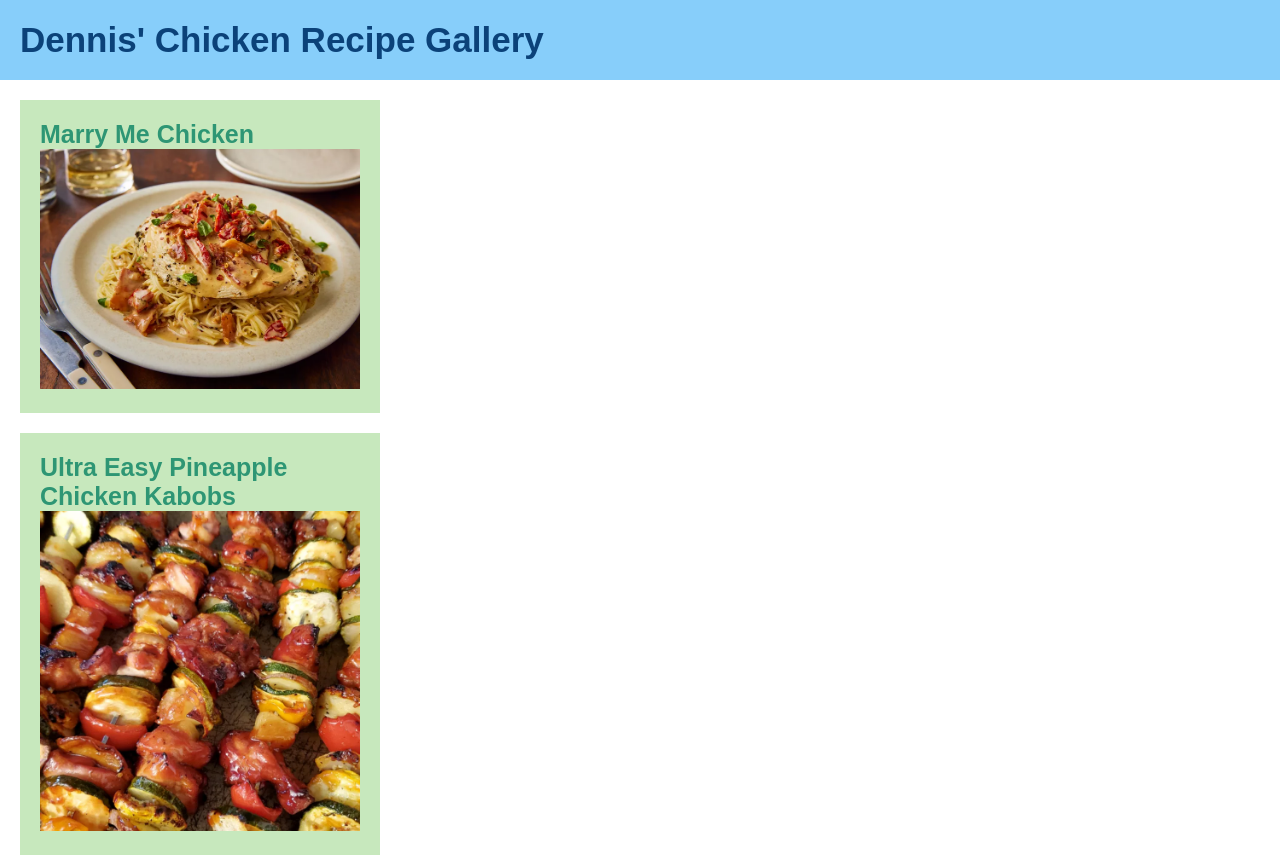
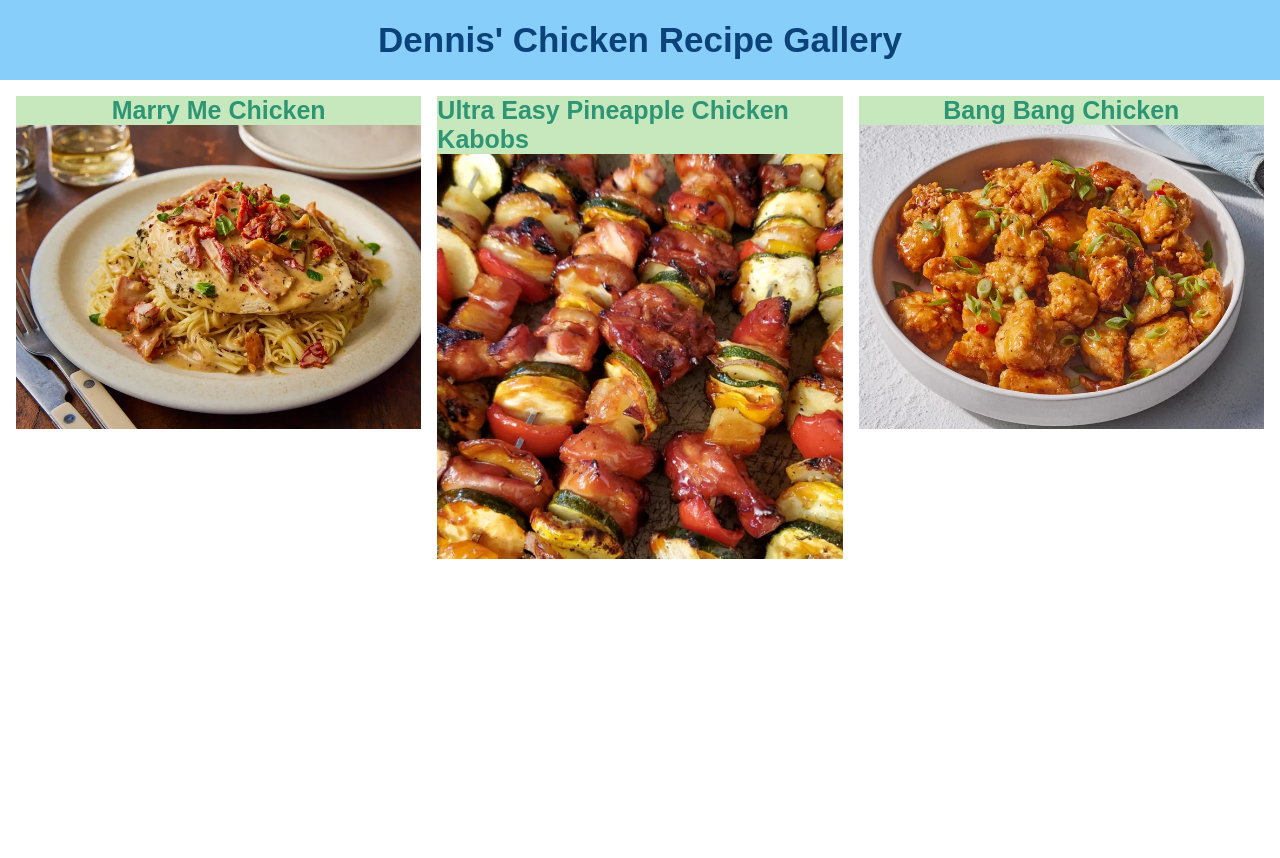
Before and after one commit to dsvignacio/odin-recipes, a plain HTML site: page index.html in a window 1280 px wide. Shown: the top 858 px of the page. After the commit the page ends 800 px from the top, so only its background shows below. Drawn offline with Linux system fonts and the light colour scheme.

Commit message:
feat: Implement flexbox styling
Might need more fixes but this is good enough for now.

```diff
--- a/css/styles.css
+++ b/css/styles.css
@@ -3,6 +3,7 @@
 *::after {
     box-sizing: border-box;
     margin: 0px;
+    padding: 0px;
 }
 
 :root {
@@ -20,31 +21,44 @@
     color: var(--text-color-dark);
     background-color: var(--primary-color);
     padding: 20px;
+    text-align: center;
 }
 
-ul {
-    width: 400px;
+.recipe-list {
     list-style: none;
-    padding: 0px;
+    display: flex;
+    flex-direction: row;
+    gap: 1rem;
+    margin: 1rem;
 }
 
-ul li {
-    margin: 20px;
+@media (max-width: 550px) {
+    .recipe-list {
+        flex-direction: column;
+    }
 }
 
-.recipe-list-link {
-    background-color: var(--secondary-color);
-    display: block;
-    padding: 20px;
+.recipe-list li {
+    flex: auto;
+}
+
+.recipe-list a {
     text-decoration: none;
 }
 
-.recipe-list-link > strong {
+.recipe-list div {
+    background-color: var(--secondary-color);
+    display: flex;
+    flex-direction: column;
+    align-items: center;
+}
+
+.recipe-list strong {
     font-family: var(--font-family-default);
     font-size: 25px;
     color: var(--text-color-light);
 }
 
-.recipe-list-link > img {
+.recipe-list img {
     width: 100%;
 }
--- a/index.html
+++ b/index.html
@@ -7,23 +7,29 @@
     </head>
     <body>
         <h1 class="title">Dennis' Chicken Recipe Gallery</h1>
-        <ul>
+        <ul class="recipe-list">
             <li>
-                <a class="recipe-list-link" href="./recipes/marry-me-chicken.html">
+                <a href="./recipes/marry-me-chicken.html">
+                    <div>
                         <strong>Marry Me Chicken</strong>
                         <img src="./img/Marry-Me-Chicken.webp" alt="An image of a chicken and pasta tomato dish called 'Marry Me Chicken'" width="300"/>
+                    </div>
                 </a>
             </li>
             <li>
-                <a class="recipe-list-link" href="./recipes/ultra-easy-pineapple-chicken-kabobs.html">
+                <a href="./recipes/ultra-easy-pineapple-chicken-kabobs.html">
+                    <div>
                         <strong>Ultra Easy Pineapple Chicken Kabobs</strong>
                         <img src="./img/Ultra-Easy-Pineapple-Chicken-Kabobs.webp" alt="An image of delicious pineapple and chicken kabobs" width="300"/>
+                    </div>
                 </a>
             </li>
             <li>
-                <a class="recipe-list-link" href="./recipes/bang-bang-chicken.html">
+                <a href="./recipes/bang-bang-chicken.html">
+                    <div>
                         <strong>Bang Bang Chicken</strong>
                         <img src="./img/bang-bang-chicken.webp" alt="An image of Bang Bang Chicken, a new take on Sichuan Chinese fried chicken" width="300"/>
+                    </div>
                 </a>
             </li>
         </ul>
```
Lines whose indentation alone changed are shown as unchanged.
